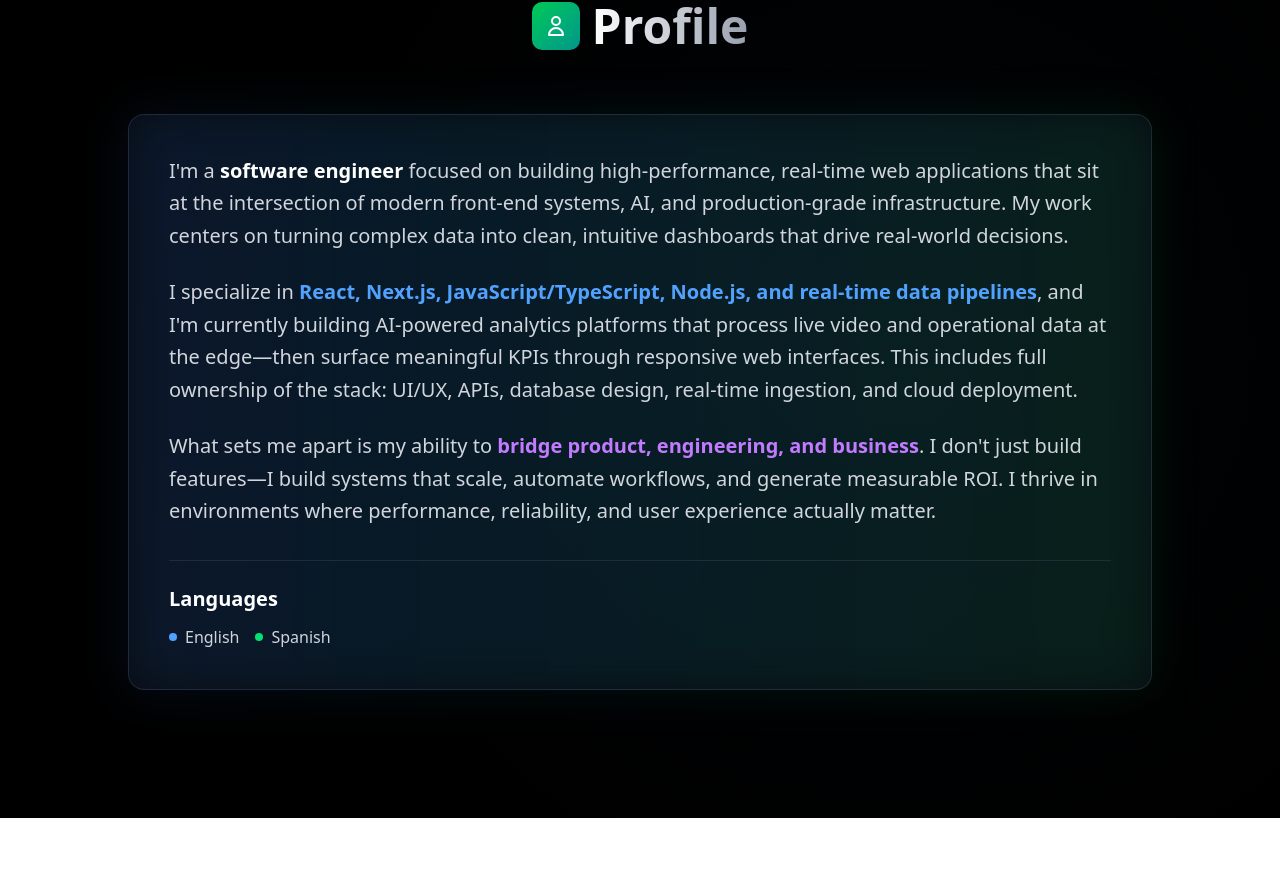
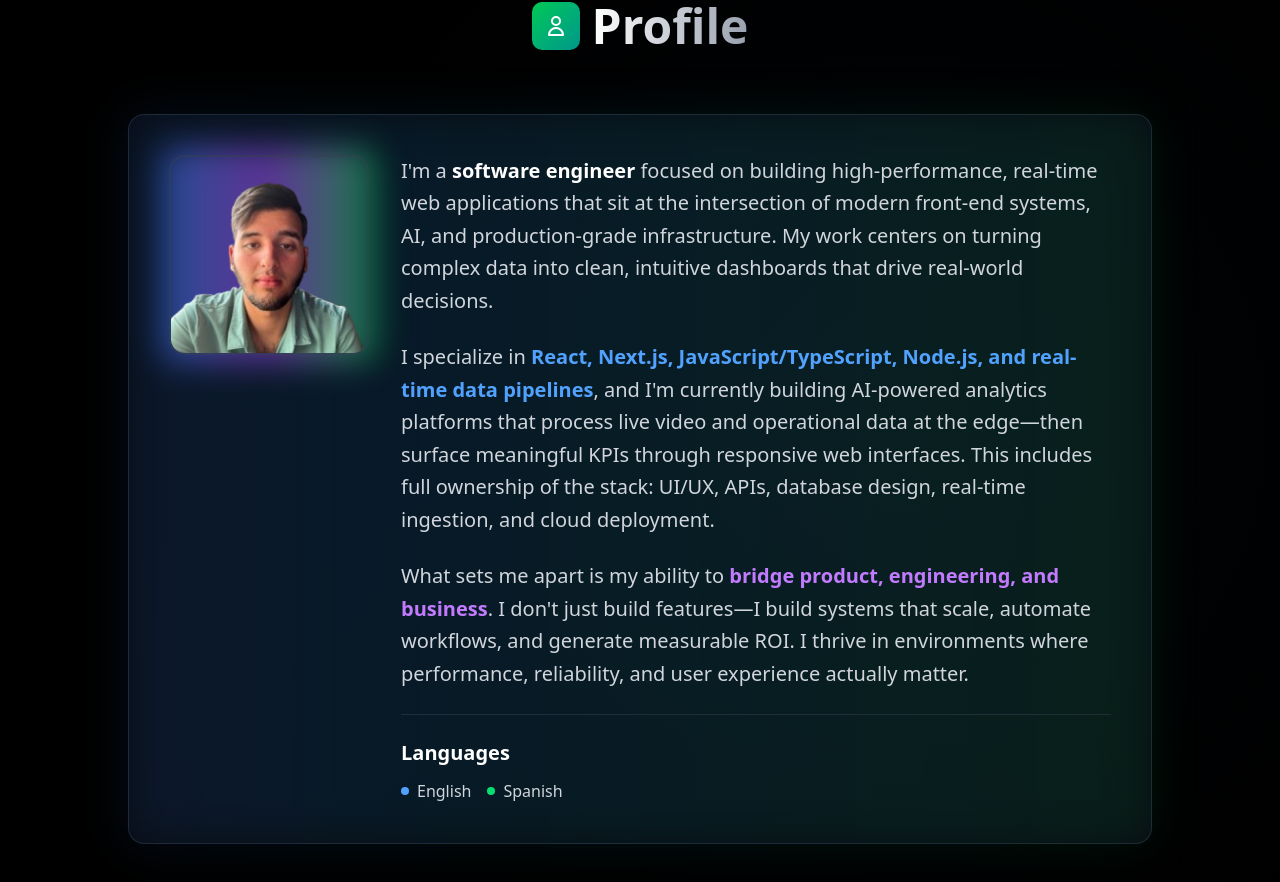
Before and after one commit to JR132662/Portfolio, a Next.js app: page / in a window 1280 px wide. Shown: the part 5597-6479 px from the top of the page. Before the commit the page ends 6415 px from the top, so only its background shows below. Built offline with nearby package versions, Linux system fonts and the light colour scheme.

Commit message:
Added picture

```diff
--- a/app/components/ProfileSection.tsx
+++ b/app/components/ProfileSection.tsx
@@ -2,6 +2,7 @@
 
 import { motion, useInView } from 'framer-motion';
 import { useRef } from 'react';
+import Image from 'next/image';
 
 export default function ProfileSection() {
   const ref = useRef(null);
@@ -38,7 +39,30 @@ export default function ProfileSection() {
         >
           <div className="absolute -inset-px bg-gradient-to-r from-blue-500/10 to-green-500/10 rounded-2xl blur-xl"></div>
 
-          <div className="relative">
+          <div className="relative grid grid-cols-1 lg:grid-cols-[200px_1fr] gap-8 items-start">
+            {/* Profile Image */}
+            <motion.div
+              initial={{ opacity: 0, scale: 0.8 }}
+              animate={isInView ? { opacity: 1, scale: 1 } : {}}
+              transition={{ duration: 0.6, delay: 0.4 }}
+              className="mx-auto lg:mx-0"
+            >
+              <div className="relative w-48 h-48 lg:w-full lg:h-auto lg:aspect-square">
+                <div className="absolute -inset-2 bg-gradient-to-r from-blue-500 via-purple-500 to-green-500 rounded-2xl blur-lg opacity-50"></div>
+                <div className="relative w-full h-full rounded-2xl overflow-hidden border-2 border-gray-700/50">
+                  <Image
+                    src="/images/JR.png"
+                    alt="Jonathan Rodriguez"
+                    fill
+                    className="object-cover"
+                    priority
+                  />
+                </div>
+              </div>
+            </motion.div>
+
+            {/* Text Content */}
+            <div>
               <p className="text-lg lg:text-xl text-gray-300 leading-relaxed mb-6">
                 I'm a <span className="text-white font-semibold">software engineer</span> focused on building high-performance, real-time web applications that sit at the intersection of modern front-end systems, AI, and production-grade infrastructure. My work centers on turning complex data into clean, intuitive dashboards that drive real-world decisions.
               </p>
@@ -47,11 +71,11 @@ export default function ProfileSection() {
                 I specialize in <span className="text-blue-400 font-semibold">React, Next.js, JavaScript/TypeScript, Node.js, and real-time data pipelines</span>, and I'm currently building AI-powered analytics platforms that process live video and operational data at the edge—then surface meaningful KPIs through responsive web interfaces. This includes full ownership of the stack: UI/UX, APIs, database design, real-time ingestion, and cloud deployment.
               </p>
 
-            <p className="text-lg lg:text-xl text-gray-300 leading-relaxed">
+              <p className="text-lg lg:text-xl text-gray-300 leading-relaxed mb-6">
                 What sets me apart is my ability to <span className="text-purple-400 font-semibold">bridge product, engineering, and business</span>. I don't just build features—I build systems that scale, automate workflows, and generate measurable ROI. I thrive in environments where performance, reliability, and user experience actually matter.
               </p>
 
-            <div className="mt-8 pt-6 border-t border-gray-700/50">
+              <div className="pt-6 border-t border-gray-700/50">
                 <h3 className="text-xl font-bold text-white mb-3">Languages</h3>
                 <div className="flex gap-4 text-gray-300">
                   <div className="flex items-center gap-2">
@@ -65,6 +89,7 @@ export default function ProfileSection() {
                 </div>
               </div>
             </div>
+          </div>
         </motion.div>
       </div>
     </section>
```
Also changed, not shown: public/images/JR.png (added). Lines whose indentation alone changed are shown as unchanged.
